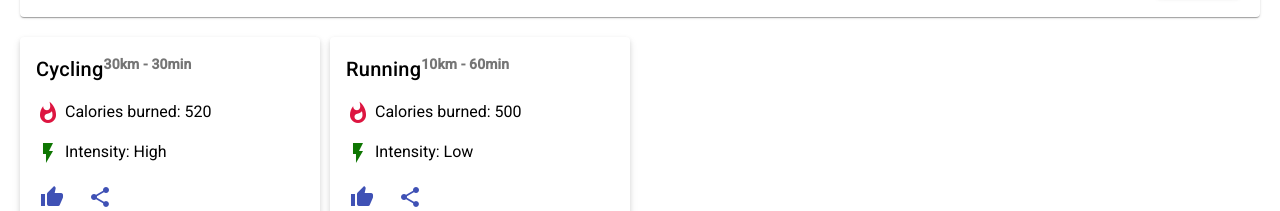
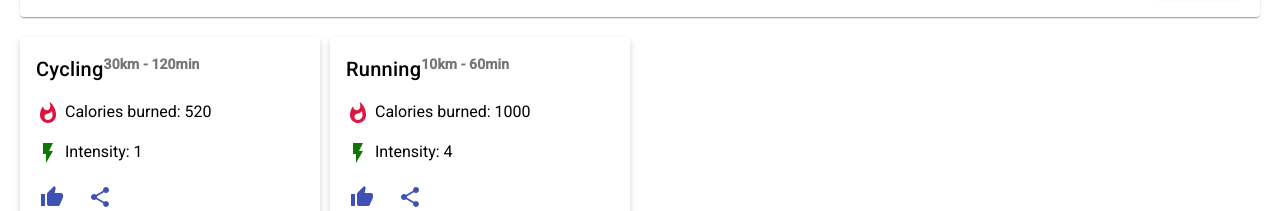
Before and after one commit to yvetal/fitness-tracker-fe, an Angular app: page /activityLogs in a window 1280 px wide. Shown: the part 404-615 px from the top of the page. Built offline with nearby package versions, Linux system fonts and the light colour scheme; sample sign-in values are in the browser's storage.

Commit message:
Test with fastapi backend #14 Update schema

```diff
--- a/src/app/activity-log-add-form/activity-log-add-form.component.ts
+++ b/src/app/activity-log-add-form/activity-log-add-form.component.ts
@@ -36,7 +36,7 @@ export class ActivityLogAddFormComponent {
     let addedActivityLog = {
       'type': this.typeControl.value,
       'duration':  parseInt(this.durationControl.value || '0'),
-      'distanceInKm': parseInt(this.distanceControl.value || '0'),
+      'distance': parseInt(this.distanceControl.value || '0'),
 
       "calories": parseInt(this.caloriesControl.value || '0'),
       "intensity": this.intensityControl.value
--- a/src/app/activity-log.service.ts
+++ b/src/app/activity-log.service.ts
@@ -6,20 +6,20 @@ import { of } from 'rxjs';
 })
 export class ActivityLogService {
   activityLogs = [
-      {
-        "duration": 30,
-        "distanceInKm": 30,
-        "calories": 520,
-        "intensity": "High",
-        "type": "Cycling"
-      }, {
-        "duration": 60,
-        "distanceInKm": 10,
-        "calories": 500,
-        "intensity": "Low",
-        "type": "Running"
-      }
-    ]
+    {
+      "type": "Cycling",
+      "distance": 30,
+      "calories": 520,
+      "intensity": 1,
+      "duration": 120
+    }, {
+      "type": "Running",
+      "distance": 10,
+      "calories": 1000,
+      "intensity": 4,
+      "duration": 60
+    }
+  ]
 
   constructor() { }
 
--- a/src/app/activity-log/activity-log.component.html
+++ b/src/app/activity-log/activity-log.component.html
@@ -4,7 +4,7 @@
       <mat-card-title>{{ activityLog.type }}</mat-card-title>
       <mat-card-subtitle>
         <strong>
-          {{ activityLog.distanceInKm }}km - {{ activityLog.duration }}min
+          {{ activityLog.distance }}km - {{ activityLog.duration }}min
         </strong>
       </mat-card-subtitle>
     </div>
```
